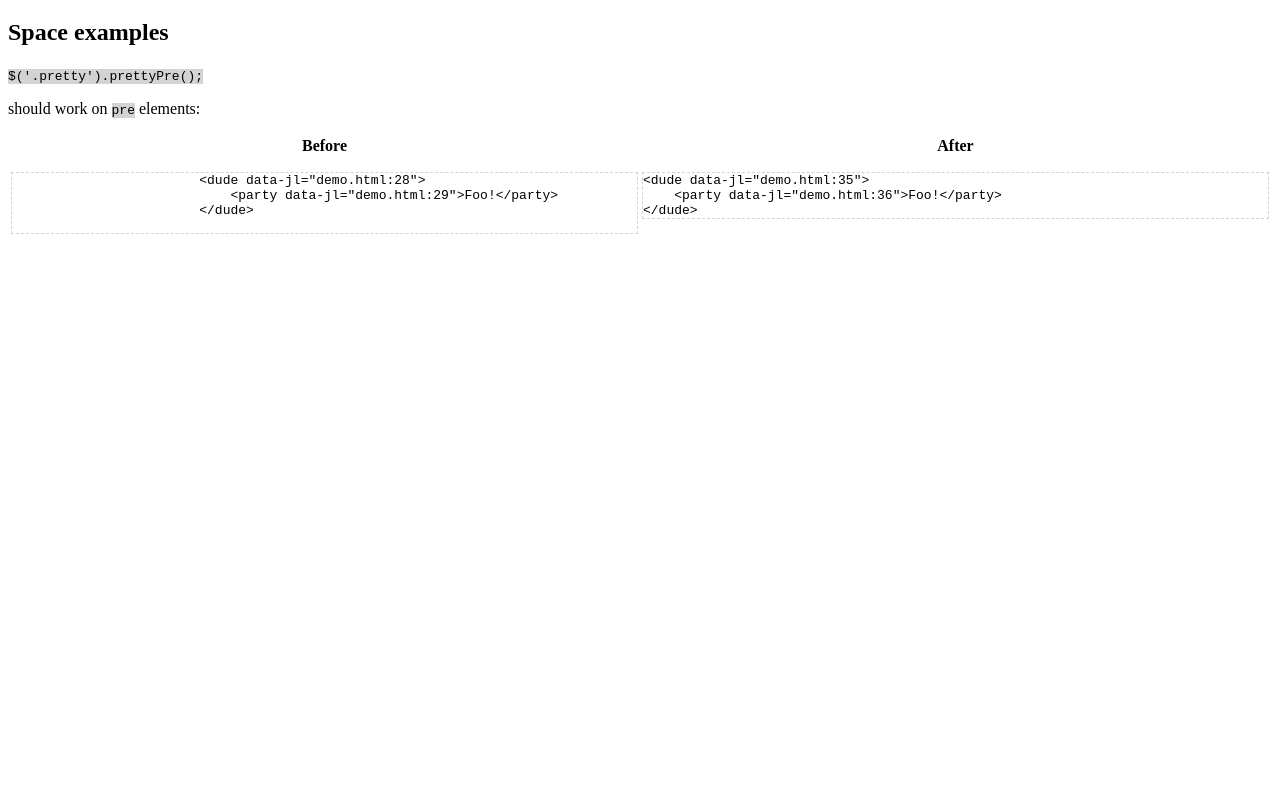
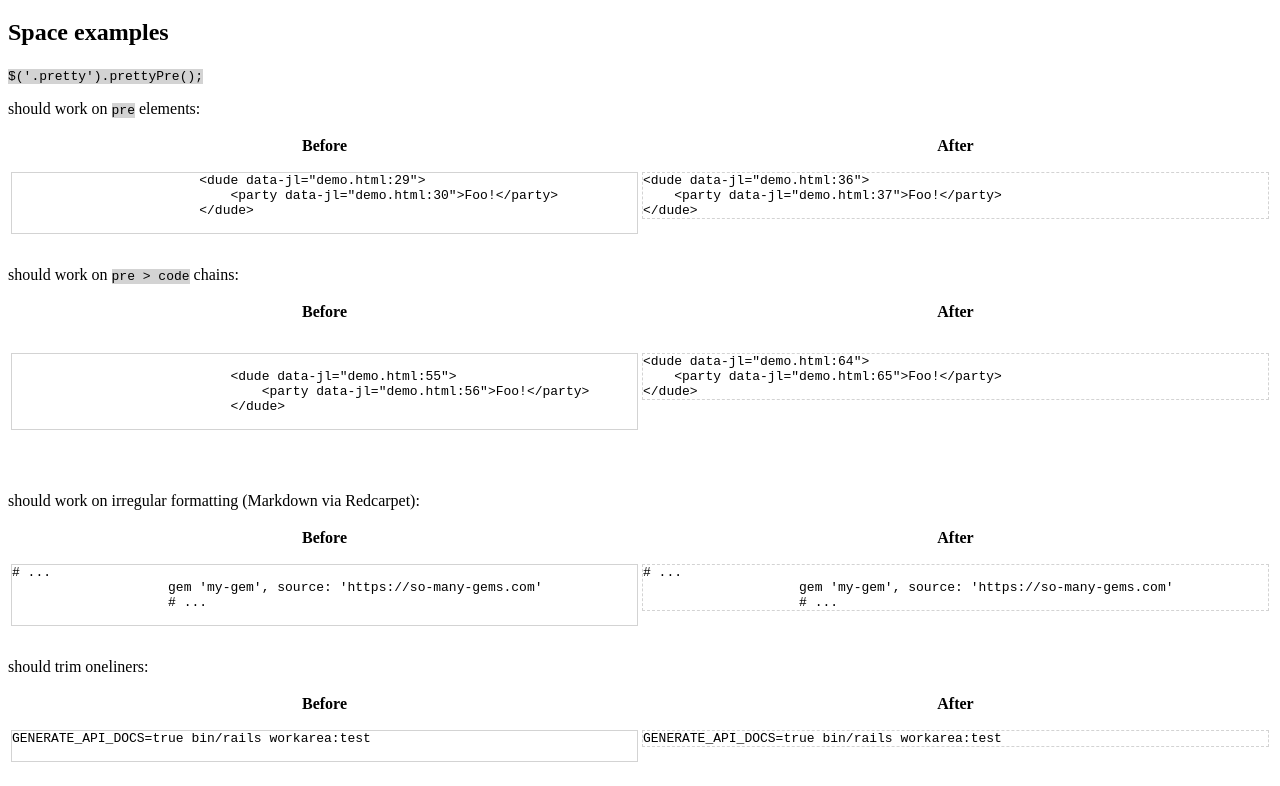
Before and after one commit to meowsus/prettypre, a website: page demo.html in a window 1280 px wide. Shown: the part 61-847 px from the top of the page. Before the commit the page ends 800 px from the top, so only its background shows below. Drawn offline with nearby package versions, Linux system fonts and the light colour scheme.

Commit message:
Cleanup and trim whitespace from front

```diff
--- a/demo.html
+++ b/demo.html
@@ -4,11 +4,12 @@
         <title>jQuery prettyPre Demo</title>
 
         <style>
+            .sanitize { border: 1px solid lightgray; }
             .pretty { border: 1px dashed lightgray; }
-            p > code { background: lightgray; }
+            code { display: block; }
+            p > code { display: inline; background: lightgray; }
             table { width: 100%; }
             td { width: 50%; vertical-align: top; }
-            pre { border: 1px dashed lightgray; }
         </style>
     </head>
     <body>
@@ -24,7 +25,7 @@
             </tr>
             <tr>
                 <td>
-                    <pre>
+                    <pre class="sanitize">
                         <dude>
                             <party>Foo!</party>
                         </dude>
@@ -40,11 +41,80 @@
             </tr>
         </table>
 
+        <p>should work on <code>pre > code</code> chains:</p>
+
+        <table>
+            <tr>
+                <th>Before</th>
+                <th>After</th>
+            </tr>
+            <tr>
+                <td>
+                    <pre>
+                        <code class="sanitize">
+                            <dude>
+                                <party>Foo!</party>
+                            </dude>
+                        </code>
+                    </pre>
+                </td>
+                <td>
+                    <pre>
+                        <code class="pretty">
+                            <dude>
+                                <party>Foo!</party>
+                            </dude>
+                        </code>
+                    </pre>
+                </td>
+            </tr>
+        </table>
+
+        <p>should work on irregular formatting (Markdown via Redcarpet):</p>
+        <table>
+            <tr>
+                <th>Before</th>
+                <th>After</th>
+            </tr>
+            <tr>
+                <td>
+                    <pre><code class="sanitize"># ...
+                    gem &#39;my-gem&#39;, source: &#39;https://so-many-gems.com&#39;
+                    # ...
+                    </code></pre>
+                </td>
+                <td>
+                    <pre><code class="pretty"># ...
+                    gem &#39;my-gem&#39;, source: &#39;https://so-many-gems.com&#39;
+                    # ...
+                    </code></pre>
+                </td>
+            </tr>
+        </table>
+
+        <p>should trim oneliners:</p>
+        <table>
+            <tr>
+                <th>Before</th>
+                <th>After</th>
+            </tr>
+            <tr>
+                <td>
+                    <pre><code class="sanitize">GENERATE_API_DOCS=true bin/rails workarea:test
+                    </code></pre>
+                </td>
+                <td>
+                    <pre><code class="pretty">GENERATE_API_DOCS=true bin/rails workarea:test
+                    </code></pre>
+                </td>
+            </tr>
+        </table>
+
         <script src="https://code.jquery.com/jquery-3.2.1.min.js"></script>
         <script src="src/jquery.prettypre.js"></script>
         <script>
             $('.pretty').prettyPre();
-            $('tr td:first pre').each(function (index, element) {
+            $('.sanitize').each(function (index, element) {
                 element.innerHTML = element.innerHTML.replace(/[<>]/g, function (c) {
                     return { '<': '&lt;', '>': '&gt;' }[c];
                 });
--- a/src/jquery.prettypre.js
+++ b/src/jquery.prettypre.js
@@ -3,7 +3,7 @@
 
     var pluginName = 'prettyPre',
         defaults = {
-            spacingType: ' ' // can be \r, \n, \t, \f, \v, or \s to match all
+            type: ' ' // can be \r, \n, \t, \f, \v, or \s to match all
         };
 
     function Plugin(element, options) {
@@ -31,16 +31,18 @@
         },
 
         sanitizeContent: function () {
-            this.content = this.originalContent.replace(/[<>]/g, function (c) {
-                return { '<': '&lt;', '>': '&gt;' }[c];
-            });
+            this.content = this.originalContent
+                .replace(/^\n/, '')
+                .replace(/[<>]/g, function (c) {
+                    return { '<': '&lt;', '>': '&gt;' }[c];
+                });
         },
 
         calculateOffset: function () {
             var content = this.content;
 
             this.offset = 0;
-            while(content.indexOf(this.settings.spacingType) === 0) {
+            while(content.indexOf(this.settings.type) === 0) {
                 this.offset += 1;
                 content = content.substring(1);
             }
@@ -48,7 +50,7 @@
 
         buildRegex: function () {
             this.regex = new RegExp(
-                '^' + this.settings.spacingType + '{' + this.offset + '}', 'gm'
+                '^' + this.settings.type + '{' + this.offset + '}', 'gm'
             );
         },
 
```
Also changed, not shown: test.js (+7 -7 lines).
